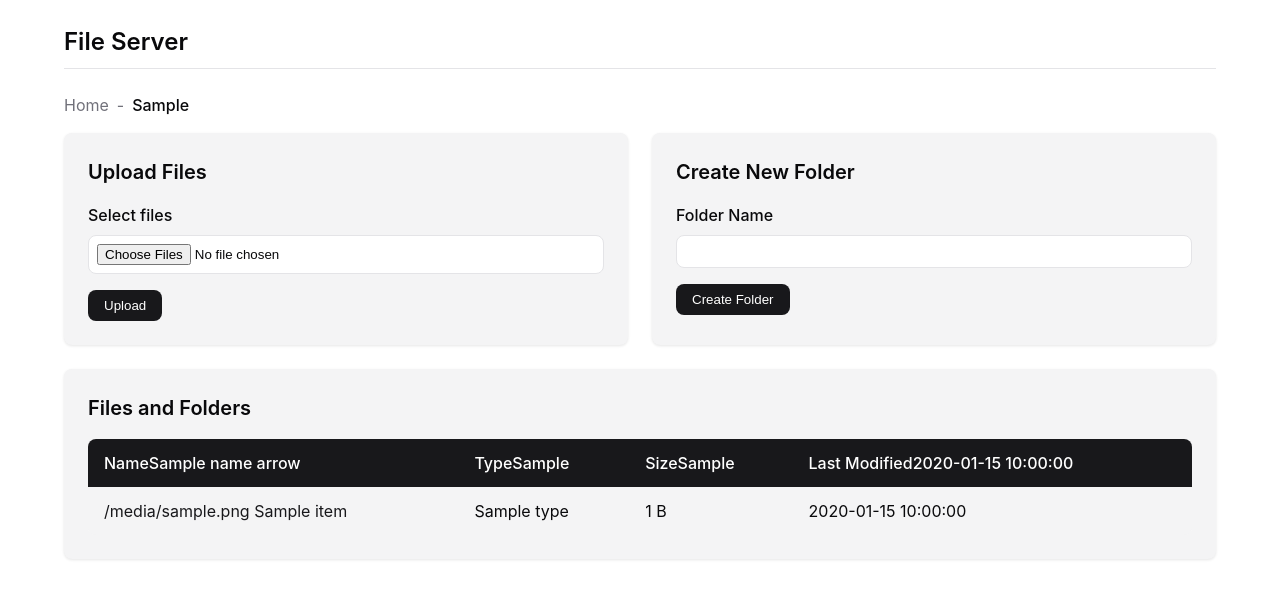
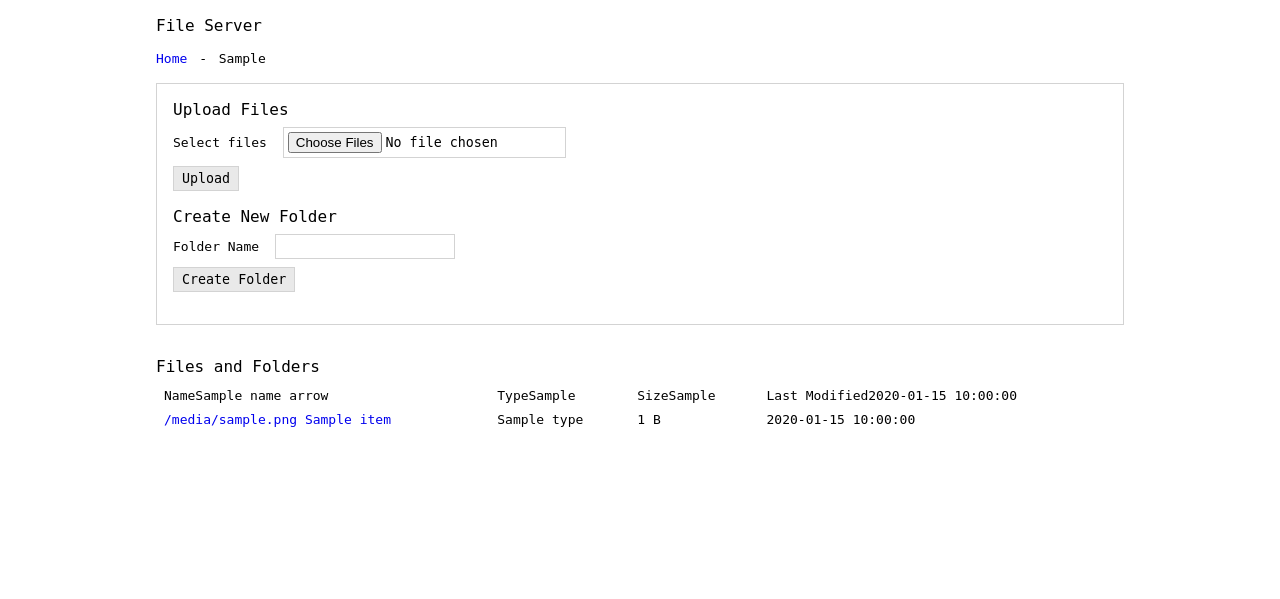
Before and after one commit to cwingho/simple-http-server, a Python web app: template templates/directory.html in a window 1280 px wide. Shown: the top 599 px of the page. Run offline with Jinja, Linux system fonts and the light colour scheme; the template is opened without the code that fills it: most values are stand-ins (such as "Sample title", 1, 10 or a date in 2020).

Commit message:
Update style.css

```diff
--- a/static/style.css
+++ b/static/style.css
@@ -1,24 +1,10 @@
 :root {
     --background: #ffffff;
-    --foreground: #09090b;
-    --card: #f4f4f5;
-    --card-foreground: #09090b;
-    --popover: #ffffff;
-    --popover-foreground: #09090b;
-    --primary: #18181b;
-    --primary-foreground: #ffffff;
-    --secondary: #f4f4f5;
-    --secondary-foreground: #18181b;
-    --muted: #f4f4f5;
-    --muted-foreground: #71717a;
-    --accent: #f4f4f5;
-    --accent-foreground: #18181b;
-    --destructive: #ef4444;
-    --destructive-foreground: #f8fafc;
-    --border: #e4e4e7;
-    --input: #e4e4e7;
-    --ring: #18181b;
-    --radius: 0.5rem;
+    --foreground: #000000;
+    --link-color: #00e;
+    --visited-link: #551a8b;
+    --hover-bg: #eeeeee;
+    --border-color: #d3d3d3;
 }
 
 * {
@@ -28,91 +14,81 @@
 }
 
 body {
-    font-family: -apple-system, BlinkMacSystemFont, "Segoe UI", Roboto, "Helvetica Neue", Arial, sans-serif;
+    font-family: monospace;
     background-color: var(--background);
     color: var(--foreground);
-    line-height: 1.5;
-    padding: 1.5rem;
-    max-width: 1200px;
+    line-height: 1.2;
+    padding: 1rem;
+    max-width: 1000px;
     margin: 0 auto;
 }
 
 h1 {
-    font-size: 1.5rem;
-    font-weight: 600;
-    margin-bottom: 1.5rem;
-    padding-bottom: 0.5rem;
-    border-bottom: 1px solid var(--border);
+    font-size: 1rem;
+    font-weight: normal;
+    margin-bottom: 1rem;
 }
 
 .container {
-    display: grid;
-    grid-template-columns: 1fr;
-    gap: 1.5rem;
+    display: block;
 }
 
-@media (min-width: 768px) {
-    .action-forms {
-        display: grid;
-        grid-template-columns: 1fr 1fr;
-        gap: 1.5rem;
-    }
+.action-forms {
+    margin-bottom: 2rem;
+    border: 1px solid var(--border-color);
+    padding: 1rem;
 }
 
 .card {
-    background-color: var(--card);
-    border-radius: var(--radius);
-    padding: 1.5rem;
-    box-shadow: 0 1px 3px rgba(0, 0, 0, 0.1);
+    background: none;
+    padding: 0;
+    box-shadow: none;
+    margin-bottom: 1rem;
 }
 
 .card h2 {
-    font-size: 1.25rem;
-    font-weight: 600;
-    margin-bottom: 1rem;
+    font-size: 1rem;
+    font-weight: normal;
+    margin-bottom: 0.5rem;
 }
 
 table {
     width: 100%;
     border-collapse: collapse;
-    border-radius: var(--radius);
-    overflow: hidden;
-    background-color: var(--card);
+    background: none;
 }
 
 th, td {
     text-align: left;
-    padding: 0.75rem 1rem;
+    padding: 0.25rem 0.5rem;
+    border: none;
 }
 
 th {
-    background-color: var(--primary);
-    color: var(--primary-foreground);
-    font-weight: 500;
+    background: none;
+    color: var(--foreground);
+    font-weight: normal;
 }
 
 th a {
-    color: var(--primary-foreground);
-    text-decoration: none;
-    display: flex;
-    align-items: center;
-}
-
-th a:hover {
-    text-decoration: underline;
+    color: var(--foreground);
 }
 
 tr:nth-child(even) {
-    background-color: var(--muted);
+    background: none;
 }
 
 tr:hover {
-    background-color: var(--accent);
+    background-color: var(--hover-bg);
 }
 
 a {
-    color: var(--primary);
+    color: var(--link-color);
     text-decoration: none;
+}
+
+a:visited {
+    color: var(--visited-link);
 }
 
 a:hover {
@@ -120,66 +96,51 @@ a:hover {
 }
 
 .form-group {
-    margin-bottom: 1rem;
+    margin-bottom: 0.5rem;
 }
 
 .form-group label {
-    display: block;
-    margin-bottom: 0.5rem;
-    font-weight: 500;
+    display: inline;
+    margin-right: 0.5rem;
 }
 
 input[type="text"], input[type="file"] {
-    width: 100%;
-    padding: 0.5rem;
-    border: 1px solid var(--input);
-    border-radius: var(--radius);
-    background-color: var(--background);
+    border: 1px solid var(--border-color);
+    padding: 0.25rem;
+    font-family: monospace;
 }
 
 .btn {
-    display: inline-flex;
-    align-items: center;
-    justify-content: center;
-    border-radius: var(--radius);
-    font-weight: 500;
-    padding: 0.5rem 1rem;
-    background-color: var(--primary);
-    color: var(--primary-foreground);
-    border: none;
+    padding: 0.25rem 0.5rem;
+    background: #e9e9e9;
+    border: 1px solid var(--border-color);
+    color: var(--foreground);
+    font-family: monospace;
     cursor: pointer;
-    transition: background-color 0.2s;
 }
 
 .btn:hover {
-    background-color: #27272a;
-}
-
-.file-type-icon {
-    margin-right: 0.5rem;
+    background: #d9d9d9;
 }
 
 .breadcrumb {
-    display: flex;
-    align-items: center;
     margin-bottom: 1rem;
-    flex-wrap: wrap;
+    font-family: monospace;
 }
 
 .breadcrumb a {
-    color: var(--muted-foreground);
+    color: var(--link-color);
 }
 
-.breadcrumb a:hover {
-    color: var(--foreground);
+.breadcrumb a:visited {
+    color: var(--visited-link);
 }
 
 .breadcrumb-separator {
-    margin: 0 0.5rem;
-    color: var(--muted-foreground);
+    margin: 0 0.25rem;
+    color: var(--foreground);
 }
 
 .current-path {
     color: var(--foreground);
-    font-weight: 500;
 }
```
